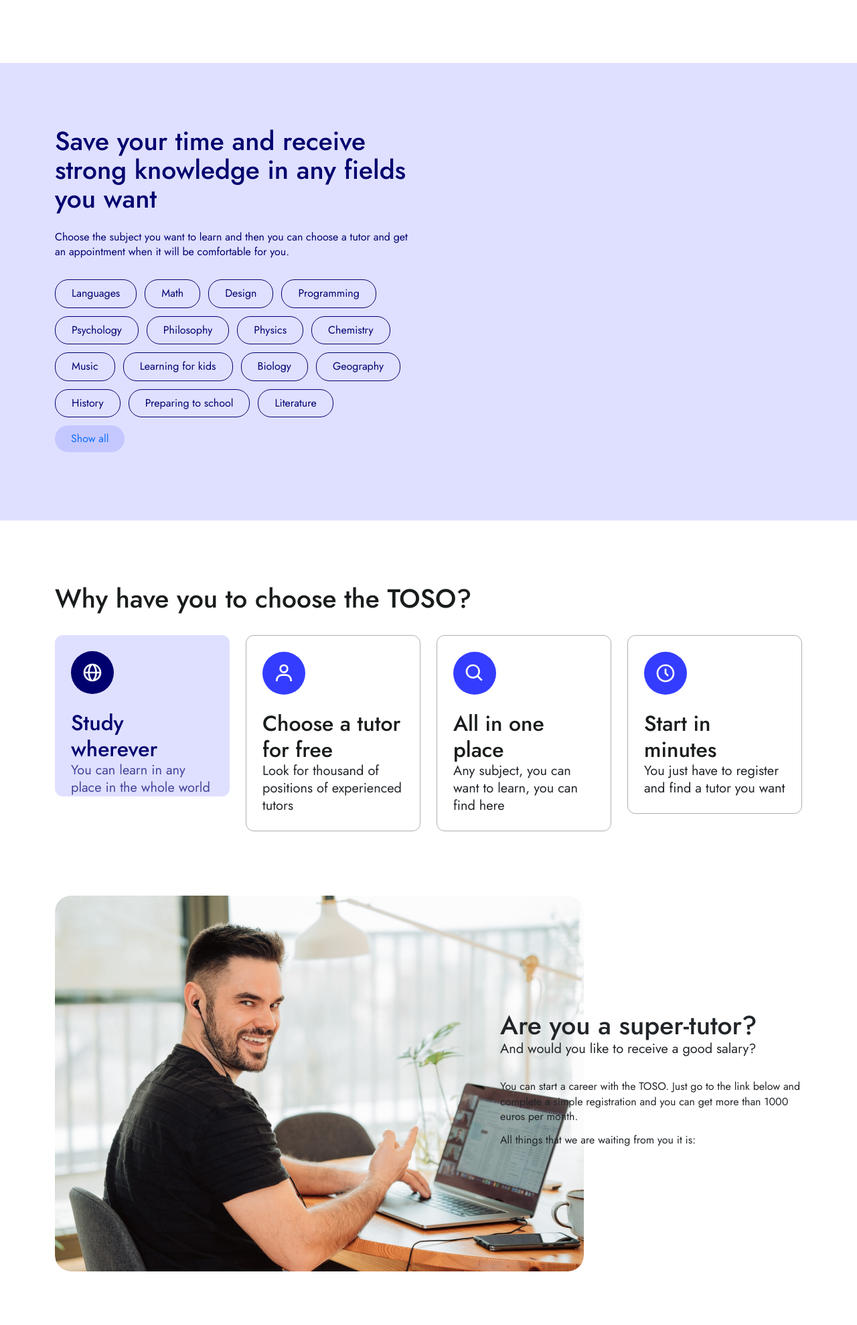
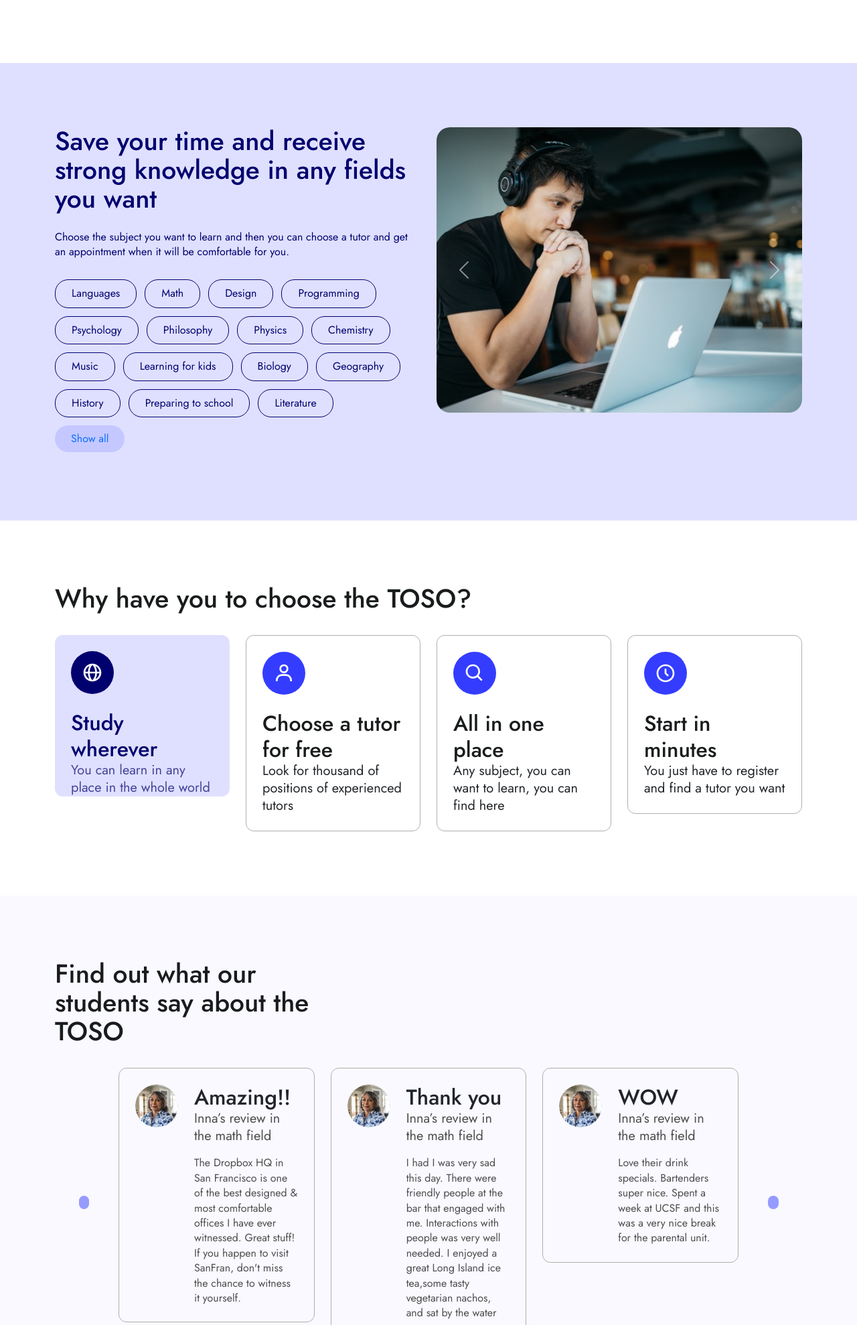
Before and after one commit to Qetu987/buki, a Django app: page / in a window 1280 px wide. Shown: the part 977-2955 px from the top of the page at 67% size. Run offline with Django 4.2, Linux system fonts and the light colour scheme; data comes from the database, SQL or seed files in the repository.

Commit message:
0004_final_main_page

```diff
--- /dev/null
+++ b/index/static/css/comment_carousell.css
@@ -0,0 +1,54 @@
+.super_tutor{
+	width: 100%;
+	height: 561px;
+	border-radius: 24px;
+	object-fit: cover;
+}
+
+.carousel_item_photo{
+	height: 426px;
+	border-radius: 20px;
+	object-fit: cover;
+}
+
+
+
+
+
+.test_but{
+	width: 20px;
+	height: 20px;
+	border-radius: 10px;
+	background: #343DFF;
+}
+
+.button_area_left{
+	position: relative;
+	height: 100%;
+	left: 50%;
+    margin-right: -50%;
+}
+
+.comment_photo{
+	height: 64px;
+	width: 64px;
+	border-radius: 32px;
+
+}
+
+.button_area_right{
+	position: relative;
+	height: 100%;
+	right: 50%;
+    margin-left: -50%;
+}
+
+.border_12{
+	border-radius: 12px;
+}
+
+
+
+.comment_content{
+	padding: 24px;
+}
--- a/index/static/css/main.css
+++ b/index/static/css/main.css
@@ -9,7 +9,15 @@ p, h1, h2{
 	font-family: 'Jost';
 }
 
+li::marker {
+  color: #343DFF;
+  font-size: 16px;
+}
+
+ul{	padding-left: 16px; }
+
 .margin-l16{ margin-left: 16px; }
+.margin-b16{ margin-bottom: 16px; }
 .margin-r12{ margin-right: 12px; }
 .margin-l12{ margin-left: 12px; }
 .margin-b12{ margin-bottom: 12px; }
@@ -18,6 +26,8 @@ p, h1, h2{
 .margin-b64{ margin-bottom: 64px; }
 .margin-t48{ margin-top: 48px; }
 .margin-t96{ margin-top: 96px; }
+.padding-t96{ padding-top: 96px; }
+.padding-b96{ padding-bottom: 96px; }
 .margin-t128{ margin-top: 128px; }
 .height96{ height: 96px; }
 .margin-t88{ margin-top: 88px; }
@@ -27,10 +37,13 @@ p, h1, h2{
 .margin-0{ margin: 0; }
 .height-24{ height: 24px; }
 .margin-t24{ margin-top: 24px; }
+.margin-l24{ margin-left: 24px; }
 .margin-b24{ margin-bottom: 24px; }
 .text_acent{ color: #00006F; }
 .block{ width: 100%; }
 
+.border_12{	border-radius: 12px; }
+.some_text{ color: #4E4E4E; }
 
 .p_regular{
 	font-family: 'Jost';
@@ -93,208 +106,6 @@ p, h1, h2{
 	height: 48px;
 }
 
-.button{
-	display: flex;
-	flex-direction: row;
-	justify-content: center;
-	align-items: center;
-	padding: 9px 24px;
-	border-radius: 20px;
-}
-
-.naw_button{
-	color: #4E4E4E;
-	transition: .3s;
-}
-
-.naw_button:hover{ color: #343DFF; }
-
-.sign_up{
-	border: 1px solid #343DFF;
-}
-
-.sign_in{
-	background: #343DFF;
-}
-
-.auth_button p{
-	font-family: 'Jost';
-	font-style: normal;
-	font-weight: 500;
-	font-size: 16px;
-	line-height: 140%;
-}
-
-.sign_up p{
-	color: #343DFF;
-}
-
-.sign_in p{
-	color: #ffffff;
-}
-
-
-
-.main_photo{
-	height: 600px;
-	border-radius: 32px;
-}
-
-.main_photo_title h1{
-	width: 651px;
-
-	font-family: 'Jost';
-	font-style: normal;
-	font-weight: 700;
-	font-size: 49px;
-	line-height: 110%;
-	/* or 54px */
-
-
-	/* sys/Neutral/background */
-
-	color: #FBFDFD;
-}
-
-.main_photo_title p{
-	font-family: 'Jost';
-	font-style: normal;
-	font-weight: 400;
-	font-size: 20px;
-	line-height: 130%;
-	/* identical to box height, or 26px */
-
-
-	/* sys/Neutral/background */
-
-	color: #FBFDFD;
-
-}
-
-.main_photo_desc{
-	font-family: 'Jost';
-	font-style: normal;
-	font-weight: 400;
-	font-size: 16px;
-	line-height: 140%;
-	/* or 22px */
-
-
-	/* sys/Neutral/background */
-
-	color: #FBFDFD;
-
-	margin-top: 48px;
-	margin-bottom: 24px;
-
-	width: 385px;
-}
-
-
-
-.main_photo_form{
-	width: 481px;
-	height: 120px;
-
-	background: #FFFFFF;
-	border-radius: 16px;
-}
-
-.main_photo_form p{
-	padding: 16px 0px 8px 24px;
-
-	font-family: 'Jost';
-	font-style: normal;
-	font-weight: 500;
-	font-size: 16px;
-	line-height: 140%;
-}
-
-
-.main_info_card{
-	height: 124px;
-	border: 1px solid #AFAFAF;
-	border-radius: 12px;
-}
-
-.cadr_photo{
-	border-radius: 12px 0 0 12px;
-	width: 50%;
-	height: 100%;
-
-	object-fit: cover;
-}
-
-.card_desc{
-	width: 50%;
-}
-
-.card_text{
-	margin: 24px;
-}
-
-.card_text p{
-	font-family: 'Jost';
-	font-style: normal;
-	font-weight: 400;
-	font-size: 16px;
-	line-height: 140%;
-
-	margin-top: 16px;
-	color: #4E4E4E;
-}
-
-
-.main_principle_card{
-	width: 100%;
-	min-height: 226px;
-	border-radius: 12px;
-}
-
-.main_principle_border{
-	border: 1px solid #AFAFAF;
-}
-
-.main_principle_card .icon_circle{
-	width: 64px;
-	height: 64px;
-	margin-left: 24px;
-	background: #343DFF;
-	border-radius: 78px;
-
-}
-
-
-.main_principle_card .icon_acent_circle{
-	background: #00006F;
-}
-
-.main_principle_text{
-	margin: 24px;
-}
-
-.main_principle_text p{
-	font-family: 'Jost';
-	font-style: normal;
-	font-weight: 400;
-	font-size: 20px;
-	line-height: 130%;
-}
-
-.main_principle_text p.text_acent{
-	opacity: 0.7;
-}
-
-.button_unfill{
-	border: 1px solid #00006F;
-	margin: 6px 12px 6px 0px;
-}
-
-.show_all{
-	background: rgba(52, 61, 255, 0.15);
-	border: none;
-}
-
 .subjects_footer{
 	max-width: 1000px;
 }
@@ -303,9 +114,3 @@ p, h1, h2{
 	height: 40px;
 	width: 40px;
 }
-
-.super_tutor{
-	height: 561px;
-	border-radius: 24px;
-	object-fit: cover;
-}
--- /dev/null
+++ b/index/static/css/principle.css
@@ -0,0 +1,39 @@
+.main_principle_card{
+	width: 100%;
+	min-height: 226px;
+	border-radius: 12px;
+}
+
+.main_principle_border{
+	border: 1px solid #AFAFAF;
+}
+
+.main_principle_card .icon_circle{
+	width: 64px;
+	height: 64px;
+	margin-left: 24px;
+	background: #343DFF;
+	border-radius: 78px;
+
+}
+
+
+.main_principle_card .icon_acent_circle{
+	background: #00006F;
+}
+
+.main_principle_text{
+	margin: 24px;
+}
+
+.main_principle_text p{
+	font-family: 'Jost';
+	font-style: normal;
+	font-weight: 400;
+	font-size: 20px;
+	line-height: 130%;
+}
+
+.main_principle_text p.text_acent{
+	opacity: 0.7;
+}
--- a/index/templates/include/main_page/main_subjects.html
+++ b/index/templates/include/main_page/main_subjects.html
@@ -1,3 +1,4 @@
+{% load static %}
 <div class="acent_back">
     <div class="container margin-t96">
         <div class="height96"></div>
@@ -27,7 +28,29 @@
 
                 </div>
             </div>
-            <div class="col-xl-6"></div>
+            <div class="col-xl-6">
+                <div id="carouselSubjectsControls" class="carousel slide" data-bs-ride="carousel">
+                    <div class="carousel-inner">
+                        <div class="carousel-item active">
+                            <img src="{% static 'img/carusel1.jpg' %}" class="d-block w-100 carousel_item_photo">
+                        </div>
+                        <div class="carousel-item">
+                            <img src="{% static 'img/carusel2.jpg' %}" class="d-block w-100 carousel_item_photo">
+                        </div>
+                        <div class="carousel-item">
+                            <img src="{% static 'img/carusel3.jpg' %}" class="d-block w-100 carousel_item_photo">
+                        </div>
+                    </div>
+                    <button class="carousel-control-prev" type="button" data-bs-target="#carouselSubjectsControls" data-bs-slide="prev">
+                        <span class="carousel-control-prev-icon" aria-hidden="true"></span>
+                        <span class="visually-hidden">Previous</span>
+                    </button>
+                    <button class="carousel-control-next" type="button" data-bs-target="#carouselSubjectsControls" data-bs-slide="next">
+                        <span class="carousel-control-next-icon" aria-hidden="true"></span>
+                        <span class="visually-hidden">Next</span>
+                    </button>
+                </div>
+            </div>
         </div>
         <div class="height96"></div>
     </div>
--- /dev/null
+++ b/index/templates/include/main_page/servises_comments.html
@@ -0,0 +1,157 @@
+{% load static %}
+
+<div style="background: rgba(223, 224, 255, 0.2);">
+	<div class="container margin-t96 padding-t96">
+		<div class="row">
+			<div class="col-xl-5">
+				<h1 class="h1_medium main_color margin-b32">Find out what our students say about the TOSO</h1>
+			</div>
+		</div>
+		<div class="row padding-b96">
+			<div class="col-xl-1">
+				<div class="button_area_left">
+					<button class="carousel-control-prev" type="button" data-bs-target="#carouselServises_commentsControls" data-bs-slide="prev">
+						<div class="test_but" aria-hidden="true">
+						</div>
+					</button>
+				</div>
+
+			</div>
+			<div class="col-xl-10">
+				<div id="carouselServises_commentsControls" class="carousel slide" data-bs-ride="carousel">
+					<div class="carousel-inner">
+						<div class="carousel-item active">
+							<div class="row">
+								<div class="col-xl-4">
+									<div class="d-flex main_principle_border border_12">
+										<img src="{% static 'img/avatar.png' %}" alt="" class="margin-l24 margin-t24 comment_photo">
+										<div>
+											<div class="comment_content">
+												<h2 class="h2_medium">Amazing!!</h2>
+												<p class="subtitle margin-b16 some_text">Inna’s review in the math field</p>
+												<p class="p_regular some_text">The Dropbox HQ in San Francisco is one of the best designed & most comfortable offices I have ever witnessed. Great stuff! If you happen to visit SanFran, don't miss the chance to witness it yourself. </p>
+											</div>
+										</div>
+									</div>
+								</div>
+								<div class="col-xl-4">
+									<div class="d-flex main_principle_border border_12">
+										<img src="{% static 'img/avatar.png' %}" alt="" class="margin-l24 margin-t24 comment_photo">
+										<div>
+											<div class="comment_content">
+												<h2 class="h2_medium">Thank you</h2>
+												<p class="subtitle margin-b16 some_text">Inna’s review in the math field</p>
+												<p class="p_regular some_text">I had I was very sad this day. There were friendly people at the bar that engaged with me. Interactions with people was very well needed. I enjoyed a great Long Island ice tea,some tasty vegetarian nachos, and sat by the water</p>
+											</div>
+										</div>
+									</div>
+								</div>
+								<div class="col-xl-4">
+									<div class="d-flex main_principle_border border_12">
+										<img src="{% static 'img/avatar.png' %}" alt="" class="margin-l24 margin-t24 comment_photo">
+										<div>
+											<div class="comment_content">
+												<h2 class="h2_medium">WOW</h2>
+												<p class="subtitle margin-b16 some_text">Inna’s review in the math field</p>
+												<p class="p_regular some_text">Love their drink specials. Bartenders super nice. Spent a week at UCSF and this was a very nice break for the parental unit.</p>
+											</div>
+										</div>
+									</div>
+								</div>
+							</div>
+						</div>
+
+						<div class="carousel-item">
+							<div class="row">
+								<div class="col-xl-4">
+									<div class="d-flex main_principle_border border_12">
+										<img src="{% static 'img/avatar.png' %}" alt="" class="margin-l24 margin-t24 comment_photo">
+										<div>
+											<div class="comment_content">
+												<h2 class="h2_medium">Amazing!!</h2>
+												<p class="subtitle margin-b16 some_text">Inna’s review in the math field</p>
+												<p class="p_regular some_text">The Dropbox HQ in San Francisco is one of the best designed & most comfortable offices I have ever witnessed. Great stuff! If you happen to visit SanFran, don't miss the chance to witness it yourself. </p>
+											</div>
+										</div>
+									</div>
+								</div>
+								<div class="col-xl-4">
+									<div class="d-flex main_principle_border border_12">
+										<img src="{% static 'img/avatar.png' %}" alt="" class="margin-l24 margin-t24 comment_photo">
+										<div>
+											<div class="comment_content">
+												<h2 class="h2_medium">Thank you</h2>
+												<p class="subtitle margin-b16 some_text">Inna’s review in the math field</p>
+												<p class="p_regular some_text">I had I was very sad this day. There were friendly people at the bar that engaged with me. Interactions with people was very well needed. I enjoyed a great Long Island ice tea,some tasty vegetarian nachos, and sat by the water</p>
+											</div>
+										</div>
+									</div>
+								</div>
+								<div class="col-xl-4">
+									<div class="d-flex main_principle_border border_12">
+										<img src="{% static 'img/avatar.png' %}" alt="" class="margin-l24 margin-t24 comment_photo">
+										<div>
+											<div class="comment_content">
+												<h2 class="h2_medium">WOW</h2>
+												<p class="subtitle margin-b16 some_text">Inna’s review in the math field</p>
+												<p class="p_regular some_text">Love their drink specials. Bartenders super nice. Spent a week at UCSF and this was a very nice break for the parental unit.</p>
+											</div>
+										</div>
+									</div>
+								</div>
+							</div>
+						</div>
+						<div class="carousel-item">
+							<div class="row">
+								<div class="col-xl-4">
+									<div class="d-flex main_principle_border border_12">
+										<img src="{% static 'img/avatar.png' %}" alt="" class="margin-l24 margin-t24 comment_photo">
+										<div>
+											<div class="comment_content">
+												<h2 class="h2_medium">Amazing!!</h2>
+												<p class="subtitle margin-b16 some_text">Inna’s review in the math field</p>
+												<p class="p_regular some_text">The Dropbox HQ in San Francisco is one of the best designed & most comfortable offices I have ever witnessed. Great stuff! If you happen to visit SanFran, don't miss the chance to witness it yourself. </p>
+											</div>
+										</div>
+									</div>
+								</div>
+								<div class="col-xl-4">
+									<div class="d-flex main_principle_border border_12">
+										<img src="{% static 'img/avatar.png' %}" alt="" class="margin-l24 margin-t24 comment_photo">
+										<div>
+											<div class="comment_content">
+												<h2 class="h2_medium">Thank you</h2>
+												<p class="subtitle margin-b16 some_text">Inna’s review in the math field</p>
+												<p class="p_regular some_text">I had I was very sad this day. There were friendly people at the bar that engaged with me. Interactions with people was very well needed. I enjoyed a great Long Island ice tea,some tasty vegetarian nachos, and sat by the water</p>
+											</div>
+										</div>
+									</div>
+								</div>
+								<div class="col-xl-4">
+									<div class="d-flex main_principle_border border_12">
+										<img src="{% static 'img/avatar.png' %}" alt="" class="margin-l24 margin-t24 comment_photo">
+										<div>
+											<div class="comment_content">
+												<h2 class="h2_medium">WOW</h2>
+												<p class="subtitle margin-b16 some_text">Inna’s review in the math field</p>
+												<p class="p_regular some_text">Love their drink specials. Bartenders super nice. Spent a week at UCSF and this was a very nice break for the parental unit.</p>
+											</div>
+										</div>
+									</div>
+								</div>
+							</div>
+						</div>
+					</div>
+				</div>
+			</div>
+			<div class="col-xl-1">
+				<div class="button_area_right">
+					<button class="carousel-control-next" type="button" data-bs-target="#carouselServises_commentsControls" data-bs-slide="next">
+						<div class="test_but" aria-hidden="true"></div>
+					</button>
+				</div>
+
+			</div>
+		</div>
+	</div>
+</div>
--- a/index/templates/include/main_page/start_as_tutor.html
+++ b/index/templates/include/main_page/start_as_tutor.html
@@ -13,6 +13,21 @@
 
                 <p class="p_regular margin-b12">You can start a career with the TOSO. Just go to the link below and complete a simple registration and you can get more than 1000 euros per month.</p>
                 <p class="p_regular margin-b12">All things that we are waiting from you it is:</p>
+                <ul class="margin-b32 p_regular">
+                    <li class="margin-b12">Your full name</li>
+                    <li class="margin-b12">Age</li>
+                    <li class="margin-b12">Location</li>
+                    <li class="margin-b12">Subjects you know</li>
+                    <li>Payment method details, only for comissions (read more)</li>
+                </ul>
+                <div class="d-flex">
+                    <a href="">
+                        <div class="button sign_in">
+                            <p>Start a career here</p>
+                        </div>
+                    </a>
+                </div>
+
             </div>
         </div>
     </div>
--- a/index/templates/layout.html
+++ b/index/templates/layout.html
@@ -10,6 +10,11 @@
 
 
     <link rel="stylesheet" href="{% static 'css/main.css' %}">
+	<link rel="stylesheet" href="{% static 'css/button.css' %}">
+	<link rel="stylesheet" href="{% static 'css/main_nums_card.css' %}">
+	<link rel="stylesheet" href="{% static 'css/main_photo.css' %}">
+	<link rel="stylesheet" href="{% static 'css/principle.css' %}">
+	<link rel="stylesheet" href="{% static 'css/comment_carousell.css' %}">
 
 
 
--- a/index/templates/main_page.html
+++ b/index/templates/main_page.html
@@ -11,11 +11,6 @@
 	{% include "include/main_page/main_nums_info.html" %}
 	{% include "include/main_page/main_subjects.html" %}
 	{% include "include/main_page/principle.html" %}
+	{% include "include/main_page/servises_comments.html" %}
 	{% include "include/main_page/start_as_tutor.html" %}
 {% endblock %}
-
-
-
-{% block sub_block2 %}
-
-{% endblock %}
```
Also changed, not shown: index/static/css/button.css (added, +49 -0 lines), index/static/css/main_nums_card.css (added, +32 -0 lines), index/static/css/main_photo.css (added, +74 -0 lines), index/static/img/avatar.png (added), index/static/img/carusel1.jpg (added), index/static/img/carusel2.jpg (added), index/static/img/carusel3.jpg (added).
